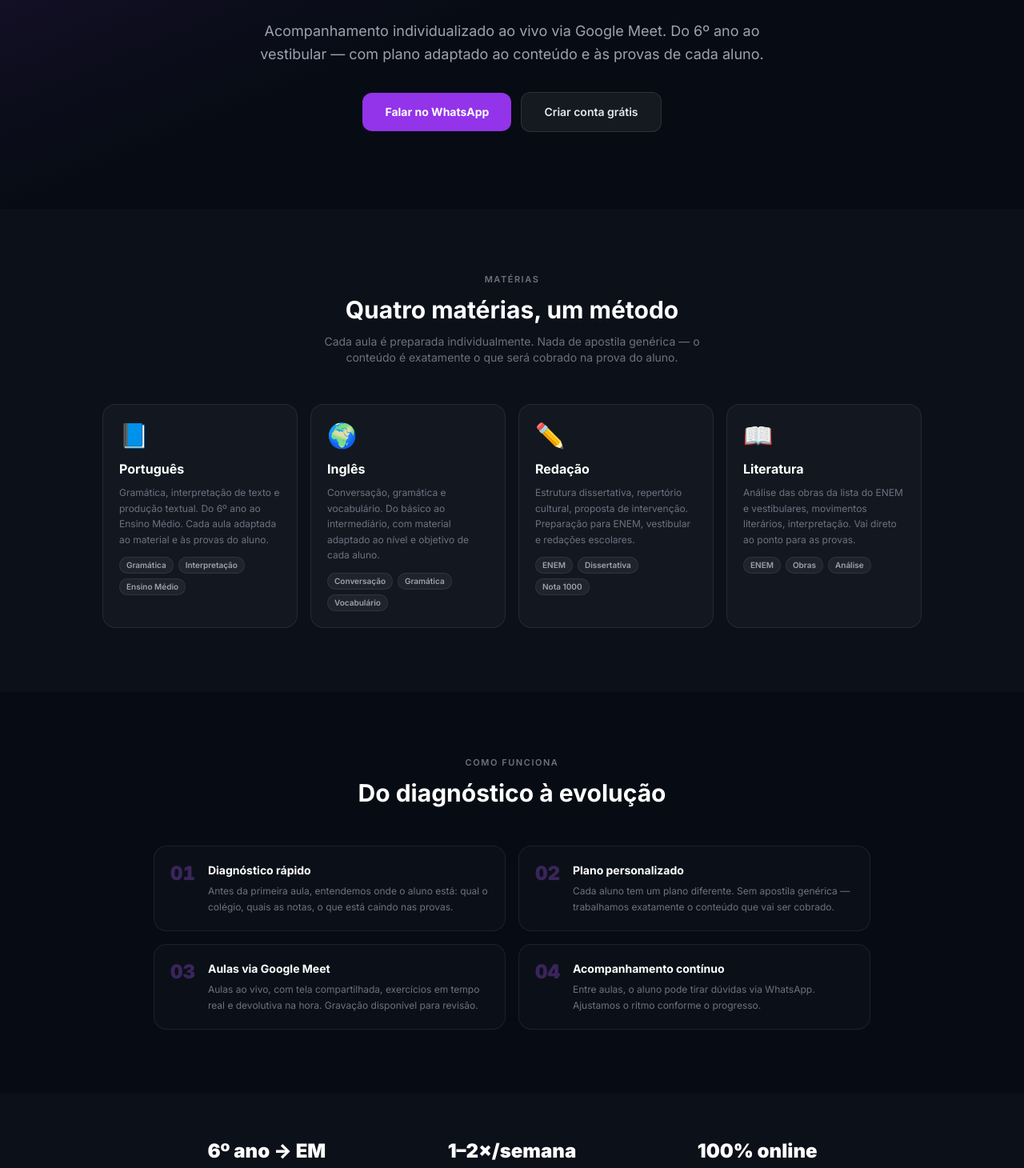
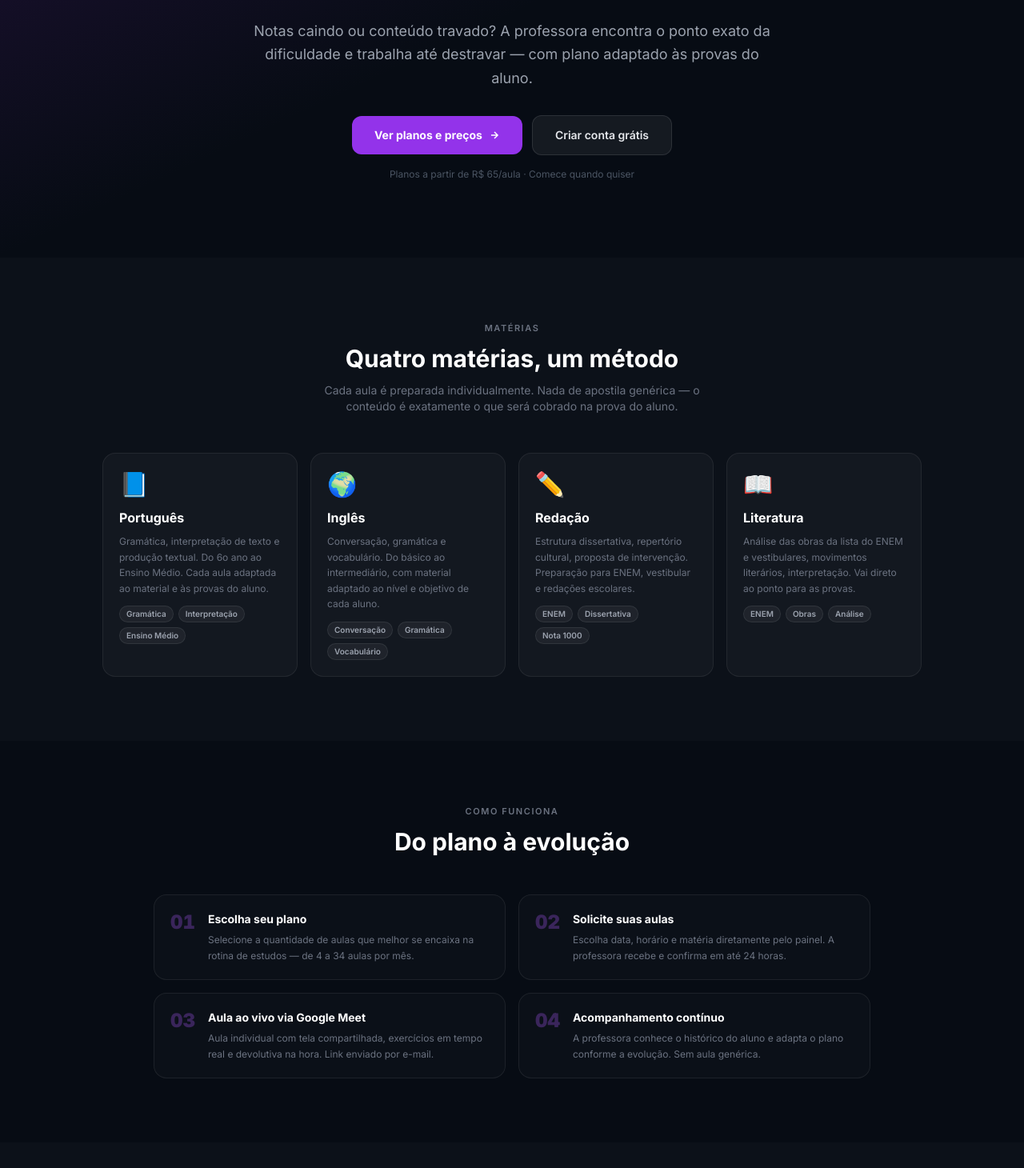
Before and after one commit to highlevelvnc/metodorevisaonew, a Next.js app: page /reforco-escolar in a window 1280 px wide. Shown: the part 347-1807 px from the top of the page at 80% size. Built offline with nearby package versions, Linux system fonts and the light colour scheme.

Commit message:
fix: reforço escolar2123

```diff
--- a/src/app/(public)/para-escolas/ParaEscolasContent.tsx
+++ b/src/app/(public)/para-escolas/ParaEscolasContent.tsx
@@ -2,7 +2,7 @@
 
 import { motion, MotionConfig } from 'framer-motion'
 import Link from 'next/link'
-import { WHATSAPP_URL } from '@/lib/contact'
+import { SUPPORT_EMAIL } from '@/lib/contact'
 
 // ─── Animation tokens ──────────────────────────────────────────────────────────
 
@@ -183,9 +183,14 @@ function WaIcon() {
   )
 }
 
-const WA_GENERAL = `${WHATSAPP_URL}?text=Ol%C3%A1%2C+tenho+interesse+em+levar+o+M%C3%A9todo+Revis%C3%A3o+para+minha+escola.+Gostaria+de+entender+como+funciona.`
-const WA_PILOT   = `${WHATSAPP_URL}?text=Ol%C3%A1%2C+gostaria+de+entender+como+seria+um+piloto+do+M%C3%A9todo+Revis%C3%A3o+na+minha+escola.`
-const WA_PROPOSTA = `${WHATSAPP_URL}?text=Ol%C3%A1%2C+gostaria+de+receber+uma+proposta+do+M%C3%A9todo+Revis%C3%A3o+para+minha+escola.`
+const MAILTO_GENERAL  = `mailto:${SUPPORT_EMAIL}?subject=Interesse%20em%20levar%20o%20M%C3%A9todo%20Revis%C3%A3o%20para%20minha%20escola`
+const MAILTO_PILOT    = `mailto:${SUPPORT_EMAIL}?subject=Solicita%C3%A7%C3%A3o%20de%20piloto%20do%20M%C3%A9todo%20Revis%C3%A3o`
+const MAILTO_PROPOSTA = `mailto:${SUPPORT_EMAIL}?subject=Solicita%C3%A7%C3%A3o%20de%20proposta%20do%20M%C3%A9todo%20Revis%C3%A3o%20para%20escola`
+
+// Legacy aliases — keep the same variable names to avoid touching 100+ lines of JSX
+const WA_GENERAL  = MAILTO_GENERAL
+const WA_PILOT    = MAILTO_PILOT
+const WA_PROPOSTA = MAILTO_PROPOSTA
 
 // ─── Page component ────────────────────────────────────────────────────────────
 
@@ -891,7 +896,7 @@ export default function ParaEscolasContent() {
                 </motion.button>
 
                 <p className="text-center text-xs text-gray-700">
-                  Ou, se preferir: <a href={WA_GENERAL} target="_blank" rel="noopener noreferrer" className="text-purple-400 hover:text-purple-300 underline underline-offset-2 transition-colors">fale pelo WhatsApp</a>
+                  Ou, se preferir: <a href={WA_GENERAL} className="text-purple-400 hover:text-purple-300 underline underline-offset-2 transition-colors">envie um e-mail</a>
                 </p>
               </form>
             </motion.div>
--- a/src/app/(public)/reforco-escolar/page.tsx
+++ b/src/app/(public)/reforco-escolar/page.tsx
@@ -1,21 +1,17 @@
 import type { Metadata } from 'next'
 import Link from 'next/link'
-import { WHATSAPP_URL } from '@/lib/contact'
-
-const WA_LINK =
-  `${WHATSAPP_URL}?text=Ol%C3%A1%2C%20Beatriz!%20Vim%20pelo%20site%20e%20quero%20saber%20sobre%20o%20refor%C3%A7o%20escolar.`
 
 export const metadata: Metadata = {
   title: 'Reforço Escolar de Português, Inglês, Redação e Literatura | Método Revisão',
   description:
-    'Aulas particulares online de Português, Inglês, Redação e Literatura. Do 6º ano ao vestibular. Acompanhamento individualizado via Google Meet com a professora Beatriz Dias.',
+    'Aulas particulares online de Português, Inglês, Redação e Literatura. Do 6o ano ao vestibular. Acompanhamento individualizado via Google Meet com a professora Beatriz Dias.',
 }
 
 const subjects = [
   {
     emoji: '📘',
     title: 'Português',
-    desc: 'Gramática, interpretação de texto e produção textual. Do 6º ano ao Ensino Médio. Cada aula adaptada ao material e às provas do aluno.',
+    desc: 'Gramática, interpretação de texto e produção textual. Do 6o ano ao Ensino Médio. Cada aula adaptada ao material e às provas do aluno.',
     tags: ['Gramática', 'Interpretação', 'Ensino Médio'],
   },
   {
@@ -41,23 +37,23 @@ const subjects = [
 const steps = [
   {
     n: '01',
-    title: 'Diagnóstico rápido',
-    desc: 'Antes da primeira aula, entendemos onde o aluno está: qual o colégio, quais as notas, o que está caindo nas provas.',
+    title: 'Escolha seu plano',
+    desc: 'Selecione a quantidade de aulas que melhor se encaixa na rotina de estudos — de 4 a 34 aulas por mês.',
   },
   {
     n: '02',
-    title: 'Plano personalizado',
-    desc: 'Cada aluno tem um plano diferente. Sem apostila genérica — trabalhamos exatamente o conteúdo que vai ser cobrado.',
+    title: 'Solicite suas aulas',
+    desc: 'Escolha data, horário e matéria diretamente pelo painel. A professora recebe e confirma em até 24 horas.',
   },
   {
     n: '03',
-    title: 'Aulas via Google Meet',
-    desc: 'Aulas ao vivo, com tela compartilhada, exercícios em tempo real e devolutiva na hora. Gravação disponível para revisão.',
+    title: 'Aula ao vivo via Google Meet',
+    desc: 'Aula individual com tela compartilhada, exercícios em tempo real e devolutiva na hora. Link enviado por e-mail.',
   },
   {
     n: '04',
     title: 'Acompanhamento contínuo',
-    desc: 'Entre aulas, o aluno pode tirar dúvidas via WhatsApp. Ajustamos o ritmo conforme o progresso.',
+    desc: 'A professora conhece o histórico do aluno e adapta o plano conforme a evolução. Sem aula genérica.',
   },
 ]
 
@@ -79,8 +75,8 @@ const faqs = [
     a: 'Sim. Nas aulas de redação o aluno escreve, recebe feedback ao vivo e aprende a corrigir os próprios erros. Para correção ENEM avulsa (sem aula), temos os planos de assinatura.',
   },
   {
-    q: 'Como funciona a cobrança?',
-    a: 'O valor é combinado individualmente conforme frequência e matéria. Fale no WhatsApp para receber uma proposta.',
+    q: 'Como funciona o pagamento?',
+    a: 'Você escolhe um plano com a quantidade de aulas que precisa e paga online via cartão. Tudo pelo site, sem burocracia.',
   },
 ]
 
@@ -100,17 +96,18 @@ export default function ReforcoEscolarPage() {
             <span className="text-purple-400"> Português, Inglês, Redação e Literatura</span>
           </h1>
           <p className="text-lg text-gray-400 mb-8 max-w-2xl mx-auto leading-relaxed">
-            Acompanhamento individualizado ao vivo via Google Meet. Do 6º ano ao vestibular — com plano adaptado ao conteúdo e às provas de cada aluno.
+            Notas caindo ou conteúdo travado? A professora encontra o ponto exato da dificuldade e trabalha até destravar — com plano adaptado às provas do aluno.
           </p>
           <div className="flex flex-col sm:flex-row items-center justify-center gap-3">
-            <a
-              href={WA_LINK}
-              target="_blank"
-              rel="noopener noreferrer"
+            <Link
+              href="/aluno/reforco-escolar/planos"
               className="inline-flex items-center gap-2 bg-purple-600 hover:bg-purple-500 text-white font-bold px-7 py-3.5 rounded-xl transition-colors text-sm"
             >
-              Falar no WhatsApp
-            </a>
+              Ver planos e preços
+              <svg width="14" height="14" viewBox="0 0 24 24" fill="none" stroke="currentColor" strokeWidth="2.5">
+                <path d="M5 12h14M12 5l7 7-7 7" />
+              </svg>
+            </Link>
             <Link
               href="/cadastro"
               className="inline-flex items-center gap-2 bg-white/[0.06] hover:bg-white/[0.10] border border-white/[0.10] text-gray-200 font-semibold px-7 py-3.5 rounded-xl transition-colors text-sm"
@@ -118,6 +115,9 @@ export default function ReforcoEscolarPage() {
               Criar conta grátis
             </Link>
           </div>
+          <p className="text-xs text-gray-600 mt-4">
+            Planos a partir de R$ 65/aula · Comece quando quiser
+          </p>
         </div>
       </section>
 
@@ -155,7 +155,7 @@ export default function ReforcoEscolarPage() {
         <div className="max-w-4xl mx-auto">
           <div className="text-center mb-12">
             <p className="text-[11px] font-semibold uppercase tracking-[0.14em] text-gray-500 mb-3">Como funciona</p>
-            <h2 className="text-2xl md:text-3xl font-bold">Do diagnóstico à evolução</h2>
+            <h2 className="text-2xl md:text-3xl font-bold">Do plano à evolução</h2>
           </div>
           <div className="grid sm:grid-cols-2 gap-4">
             {steps.map(step => (
@@ -177,8 +177,8 @@ export default function ReforcoEscolarPage() {
       <section className="py-14 px-4 sm:px-6 lg:px-8 bg-white/[0.02]">
         <div className="max-w-4xl mx-auto grid sm:grid-cols-3 gap-6 text-center">
           {[
-            { stat: '6º ano → EM', label: 'Atendemos todos os níveis escolares' },
-            { stat: '1–2×/semana', label: 'Frequência recomendada para evolução clara' },
+            { stat: '6o ano → EM', label: 'Atendemos todos os níveis escolares' },
+            { stat: '1-2x/semana', label: 'Frequência recomendada para evolução clara' },
             { stat: '100% online', label: 'Aulas ao vivo via Google Meet' },
           ].map(item => (
             <div key={item.stat}>
@@ -212,24 +212,28 @@ export default function ReforcoEscolarPage() {
         <div className="max-w-2xl mx-auto rounded-3xl border border-purple-500/20 bg-purple-500/[0.06] p-10 text-center">
           <h2 className="text-2xl md:text-3xl font-bold mb-3">Pronto para começar?</h2>
           <p className="text-gray-400 mb-7 text-sm leading-relaxed max-w-md mx-auto">
-            Fale com a Beatriz, explique a situação do aluno e receba uma proposta personalizada. Atendimento rápido no WhatsApp.
+            Escolha seu plano, solicite sua primeira aula e comece a evoluir com acompanhamento individual.
           </p>
           <div className="flex flex-col sm:flex-row items-center justify-center gap-3">
-            <a
-              href={WA_LINK}
-              target="_blank"
-              rel="noopener noreferrer"
+            <Link
+              href="/aluno/reforco-escolar/planos"
               className="inline-flex items-center gap-2 bg-purple-600 hover:bg-purple-500 text-white font-bold px-7 py-3.5 rounded-xl transition-colors text-sm"
             >
-              Falar no WhatsApp
-            </a>
+              Ver planos e preços
+              <svg width="14" height="14" viewBox="0 0 24 24" fill="none" stroke="currentColor" strokeWidth="2.5">
+                <path d="M5 12h14M12 5l7 7-7 7" />
+              </svg>
+            </Link>
             <Link
               href="/cadastro"
               className="text-sm text-gray-400 hover:text-white transition-colors font-medium"
             >
-              Criar conta e ver planos →
+              Criar conta grátis →
             </Link>
           </div>
+          <p className="text-xs text-gray-600 mt-4">
+            Planos a partir de R$ 65/aula · Pagamento online via cartão
+          </p>
         </div>
       </section>
     </div>
--- a/src/components/sections/ReforcoEscolarTeaser.tsx
+++ b/src/components/sections/ReforcoEscolarTeaser.tsx
@@ -70,13 +70,11 @@ export default function ReforcoEscolarTeaser() {
             <span className="gradient-text">acompanhamento individual</span>
           </h2>
 
-          <p className="section-subtitle max-w-2xl mx-auto mb-3">
-            Seu filho travado em Português? Notas caindo em Inglês? A professora identifica
-            exatamente onde está a dificuldade e trabalha até destravar — com plano adaptado
-            ao conteúdo e às provas do colégio.
+          <p className="section-subtitle max-w-xl mx-auto mb-3">
+            Notas caindo ou conteúdo travado? A professora encontra o ponto exato da dificuldade e trabalha até destravar.
           </p>
           <p className="text-xs text-gray-500 mb-6">
-            Alunos acompanhados individualmente · Do 6o ano ao vestibular · 100% online via Google Meet
+            Acompanhamento individual · Do 6o ano ao vestibular · 100% via Google Meet
           </p>
 
           {/* Subject pills */}
@@ -126,7 +124,7 @@ export default function ReforcoEscolarTeaser() {
         {/* CTA */}
         <div className="text-center">
           <Link
-            href="/reforco-escolar"
+            href="/aluno/reforco-escolar/planos"
             className="btn-primary-lg"
             onClick={() => trackEvent('cta_click', { source: 'reforco_teaser' })}
           >
@@ -136,7 +134,7 @@ export default function ReforcoEscolarTeaser() {
             </svg>
           </Link>
           <p className="text-xs text-gray-600 mt-3">
-            A partir de R$ 65/aula · Planos de 4 a 34 aulas por mês
+            Planos a partir de R$ 65/aula · Comece quando quiser
           </p>
         </div>
       </div>
```
Also changed, not shown: 1 other file (tests, documents, lock files or other folders).
